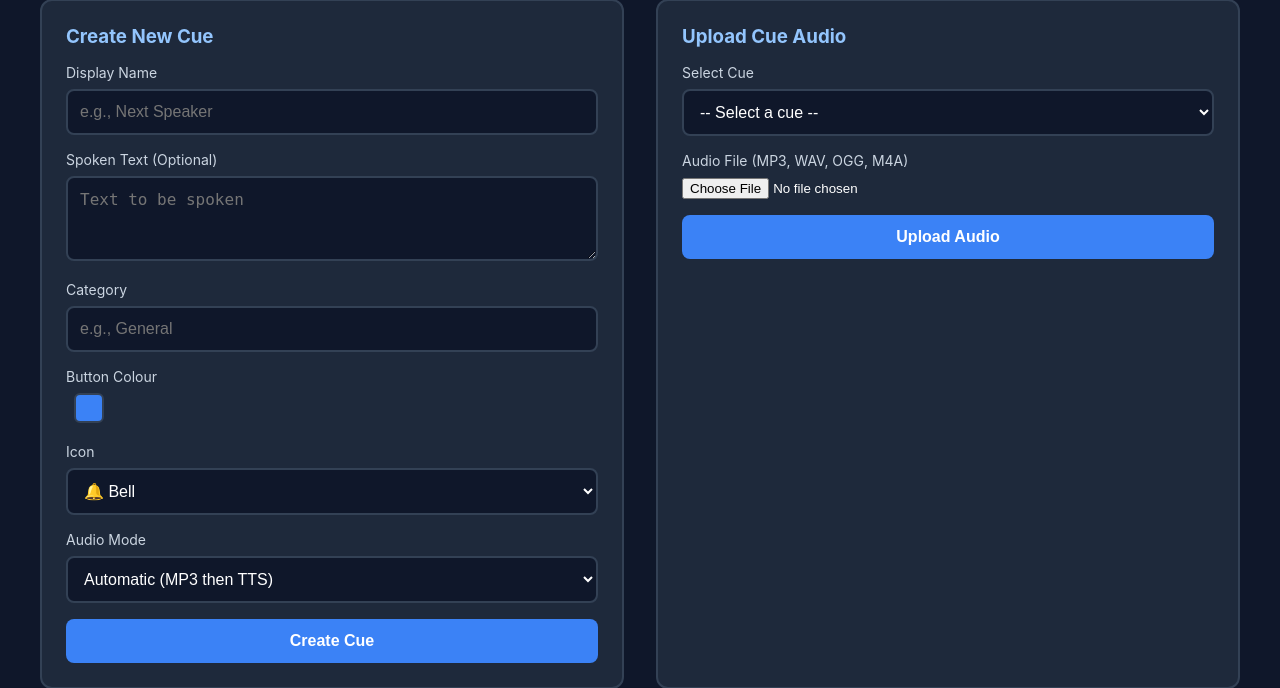
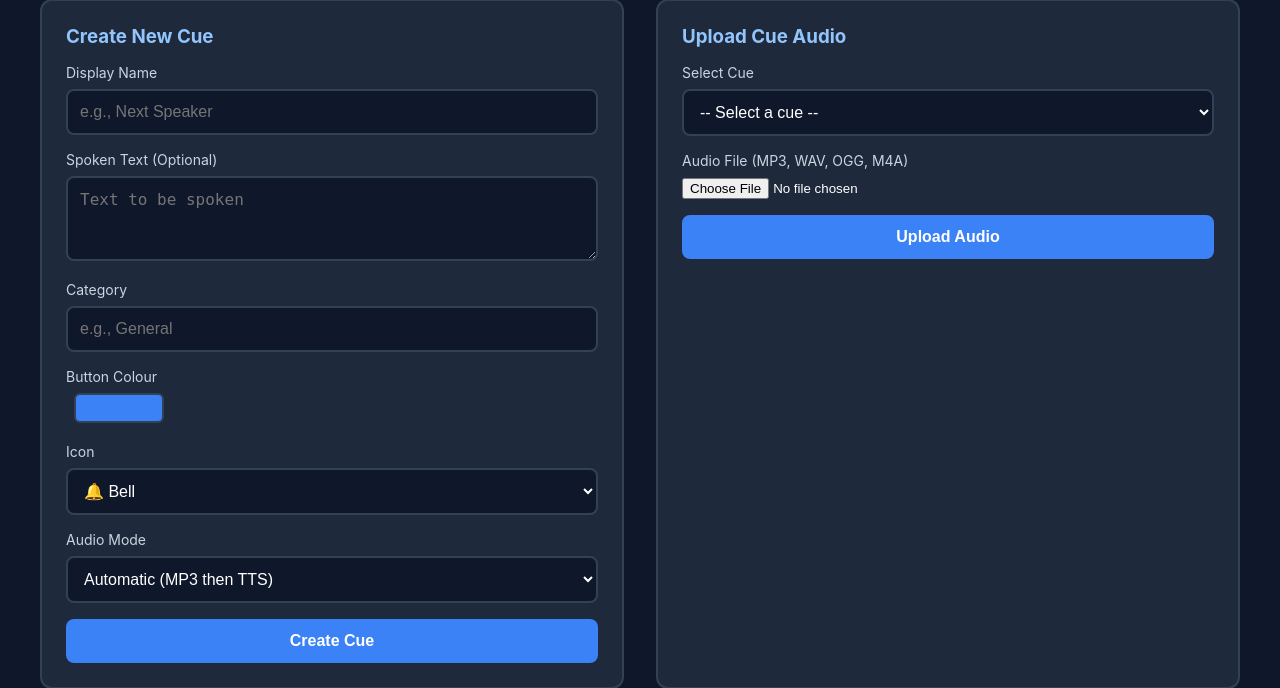
Before and after one commit to SolidGroundChurch/STAGECOMMS, a FastAPI app: page /admin in a window 1280 px wide. Shown: the part 292-980 px from the top of the page. Run offline with FastAPI, Linux system fonts and the light colour scheme; data comes from the database, SQL or seed files in the repository; data that the repository does not hold is empty.

Commit message:
Colour Picker Changes

```diff
--- a/app/templates/admin.html
+++ b/app/templates/admin.html
@@ -147,7 +147,7 @@
 
         .color-preview {
             display: inline-block;
-            width: 30px;
+            width: 90px;
             height: 30px;
             border-radius: 6px;
             margin-left: 0.5rem;
@@ -303,8 +303,10 @@
                     </div>
                     <div class="form-group">
                         <label>Button Colour</label>
-                        <input type="color" id="cue-colour" value="#3B82F6" style="display: none;">
-                        <span class="color-preview" id="colour-preview" style="cursor: pointer;"></span>
+                        <div style="position: relative; display: inline-block;">
+                            <input type="color" id="cue-colour" value="#3B82F6" style="position: absolute; opacity: 0; width: 100%; height: 100%; cursor: pointer;">
+                            <span class="color-preview" id="colour-preview"></span>
+                        </div>
                     </div>
                     <div class="form-group">
                         <label>Icon</label>
@@ -795,11 +797,6 @@
             document.getElementById('colour-preview').style.backgroundColor = e.target.value;
         });
 
-        // Make colour preview clickable to open color picker
-        document.getElementById('colour-preview').addEventListener('click', () => {
-            document.getElementById('cue-colour').click();
-        });
-
         // Initialize
         window.addEventListener('load', () => {
             document.getElementById('colour-preview').style.backgroundColor = '#3B82F6';
```
